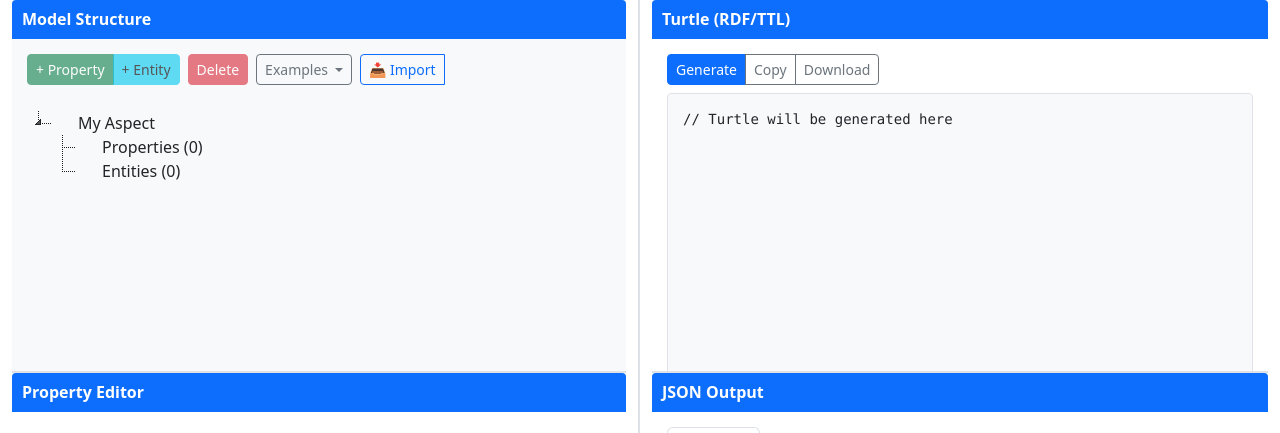
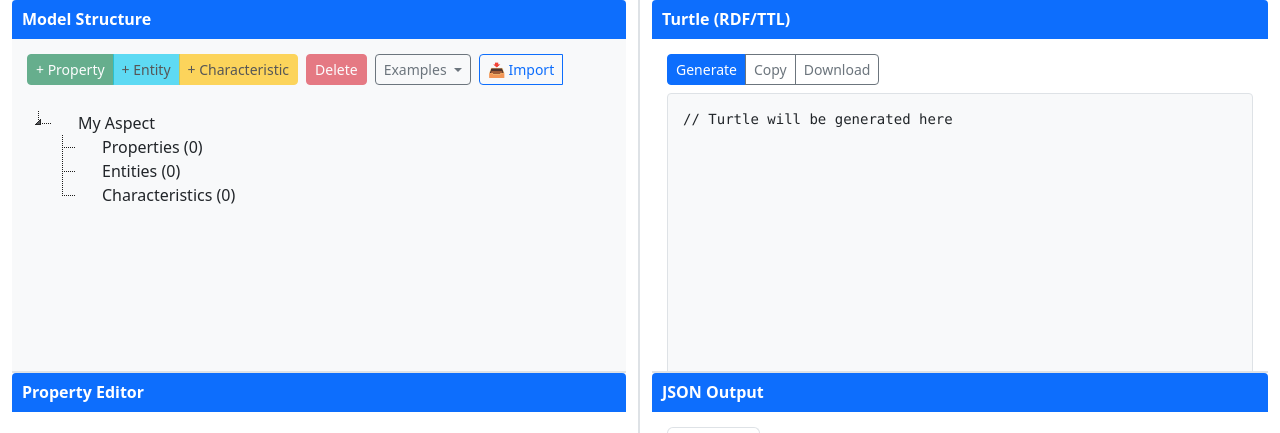
Before and after one commit to miwamasa/ccw-samm2json, a Flask app: page / in a window 1280 px wide. Shown: the part 56-489 px from the top of the page. Run offline with Flask 2, Linux system fonts and the light colour scheme.

Commit message:
Add Characteristic editing with Unit, Enumeration, and Collection support
Implemented comprehensive Characteristic editing functionality with support
for type-specific fields (Unit, Enumeration values, elementCharacteristic).

Tree Structure Changes:
- Added Characteristics folder under Aspect in tree
- Characteristics displayed with ⚙️ icon
- Shows count of characteristics: "Characteristics (N)"
- Added 'characteristic' type to jsTree configuration

HTML Changes (index.html):
- Added +Characteristic button to toolbar
- Button enabled when Aspect is selected

JavaScript Changes (editor.js):

1. buildCharacteristicForm() function:
   - Form fields: ID, Name, Description, Characteristic Type, Data Type
   - Type-specific fields based on characteristicType:
     * Measurement: Unit field (e.g., unit:euro, unit:metre)
     * Enumeration: Values field (comma-separated)
     * List/Set/Collection: Element Type field (elementCharacteristic)
   - Dynamic form updates based on type selection

2. addCharacteristic() function:
   - Creates new characteristic with default Text type
   - Adds to currentModel.characteristics
   - Rebuilds tree to show new characteristic

3. saveForm() updates:
   - Handles enumerationValues field (converts CSV to array)
   - Saves unit, dataType, elementCharacteristic fields
   - Updates currentModel.characteristics when saving

4. deleteNode() updates:
   - Supports deleting characteristics
   - Removes from currentModel.characteristics

5. updateToolbarButtons() updates:
   - +Characteristic button enabled only for Aspect

6. Event handlers:
   - Added click handler for +Characteristic button

Features:
- Create custom characteristics with specific types
- Edit existing characteristics from loaded models
- Measurement characteristics with unit specification
- Enumeration characteristics with value lists
- Collection characteristics with element types
- Full CRUD operations (Create, Read, Update, Delete)

This allows users to:
- Define custom characteristics beyond predefined ones
- Specify units for measurements (unit:euro, unit:kilogram, etc.)
- Create enumerations with specific value sets
- Define collection types with element characteristics
- Build complex SAMM models with rich type information

🤖 Generated with [Claude Code](https://claude.com/claude-code)

Co-Authored-By: Claude <noreply@anthropic.com>

```diff
--- a/samm_editor/web/static/js/editor.js
+++ b/samm_editor/web/static/js/editor.js
@@ -75,7 +75,8 @@ function buildTree() {
             'aspect': { 'icon': '📦' },
             'folder': { 'icon': '📁' },
             'property': { 'icon': '🔹' },
-            'entity': { 'icon': '📄' }
+            'entity': { 'icon': '📄' },
+            'characteristic': { 'icon': '⚙️' }
         },
         'plugins': ['types']
     });
@@ -196,6 +197,29 @@ function modelToTreeData(model) {
 
         aspectNode.children.push(entitiesFolder);
 
+        // Add Characteristics folder
+        const characteristicsFolder = {
+            id: 'folder_characteristics',
+            text: 'Characteristics (' + Object.keys(model.characteristics).length + ')',
+            type: 'folder',
+            icon: '📁',
+            state: { opened: false },
+            children: []
+        };
+
+        Object.keys(model.characteristics).forEach(charId => {
+            const char = model.characteristics[charId];
+            characteristicsFolder.children.push({
+                id: 'characteristic_' + charId,
+                text: char.preferredName?.en || charId,
+                type: 'characteristic',
+                icon: '⚙️',
+                data: char
+            });
+        });
+
+        aspectNode.children.push(characteristicsFolder);
+
         nodes.push(aspectNode);
     } else {
         console.error('No aspect in model!');
@@ -229,6 +253,9 @@ function showFormForNode(node) {
             break;
         case 'entity':
             formHtml = buildEntityForm(nodeData);
+            break;
+        case 'characteristic':
+            formHtml = buildCharacteristicForm(nodeData);
             break;
         default:
             formHtml = '<div class="empty-state"><div>❓</div><p>This type cannot be edited</p></div>';
@@ -334,6 +361,89 @@ function buildEntityForm(entity) {
     `;
 }
 
+function buildCharacteristicForm(characteristic) {
+    // Determine characteristic type
+    const charType = characteristic.characteristicType || characteristic.characteristic_type || 'Text';
+
+    let extraFields = '';
+
+    // Add type-specific fields
+    if (charType === 'Measurement') {
+        extraFields = `
+            <div class="form-group">
+                <label class="form-label">Unit</label>
+                <input type="text" class="form-control form-control-sm" name="unit"
+                    value="${characteristic.unit || ''}"
+                    placeholder="e.g., unit:metre, unit:kilogram">
+                <small class="form-text text-muted">SAMM unit URN (e.g., unit:euro)</small>
+            </div>
+        `;
+    } else if (charType === 'Enumeration') {
+        const values = characteristic.values || [];
+        const valuesStr = Array.isArray(values) ? values.join(', ') : '';
+        extraFields = `
+            <div class="form-group">
+                <label class="form-label">Enumeration Values</label>
+                <input type="text" class="form-control form-control-sm" name="enumerationValues"
+                    value="${valuesStr}"
+                    placeholder="value1, value2, value3">
+                <small class="form-text text-muted">Comma-separated values</small>
+            </div>
+        `;
+    } else if (charType === 'List' || charType === 'Set' || charType === 'Collection') {
+        extraFields = `
+            <div class="form-group">
+                <label class="form-label">Element Type</label>
+                <input type="text" class="form-control form-control-sm" name="elementCharacteristic"
+                    value="${characteristic.elementCharacteristic || characteristic.element_characteristic || ''}"
+                    placeholder="e.g., samm-c:Text or custom characteristic">
+                <small class="form-text text-muted">Characteristic type for collection elements</small>
+            </div>
+        `;
+    }
+
+    return `
+        <form id="nodeForm">
+            <div class="form-group">
+                <label class="form-label">ID</label>
+                <input type="text" class="form-control form-control-sm" name="id" value="${characteristic.id || ''}" readonly>
+            </div>
+            <div class="form-group">
+                <label class="form-label">Name (English)</label>
+                <input type="text" class="form-control form-control-sm" name="preferredName_en" value="${characteristic.preferredName?.en || ''}">
+            </div>
+            <div class="form-group">
+                <label class="form-label">Description (English)</label>
+                <textarea class="form-control form-control-sm" name="description_en" rows="2">${characteristic.description?.en || ''}</textarea>
+            </div>
+            <div class="form-group">
+                <label class="form-label">Characteristic Type</label>
+                <select class="form-control form-control-sm" name="characteristicType" id="charTypeSelect">
+                    <option value="Text" ${charType === 'Text' ? 'selected' : ''}>Text</option>
+                    <option value="Boolean" ${charType === 'Boolean' ? 'selected' : ''}>Boolean</option>
+                    <option value="Timestamp" ${charType === 'Timestamp' ? 'selected' : ''}>Timestamp</option>
+                    <option value="Measurement" ${charType === 'Measurement' ? 'selected' : ''}>Measurement</option>
+                    <option value="Enumeration" ${charType === 'Enumeration' ? 'selected' : ''}>Enumeration</option>
+                    <option value="List" ${charType === 'List' ? 'selected' : ''}>List</option>
+                    <option value="Set" ${charType === 'Set' ? 'selected' : ''}>Set</option>
+                    <option value="Collection" ${charType === 'Collection' ? 'selected' : ''}>Collection</option>
+                </select>
+            </div>
+            <div class="form-group">
+                <label class="form-label">Data Type</label>
+                <input type="text" class="form-control form-control-sm" name="dataType"
+                    value="${characteristic.dataType || characteristic.data_type || ''}"
+                    placeholder="e.g., xsd:string, xsd:boolean">
+                <small class="form-text text-muted">XSD data type or Entity URN</small>
+            </div>
+            <div id="charTypeSpecificFields">
+                ${extraFields}
+            </div>
+            <button type="submit" class="btn btn-primary btn-sm mt-3">Save</button>
+        </form>
+    `;
+}
+
 function attachFormHandlers() {
     $('#nodeForm').off('submit').on('submit', function(e) {
         e.preventDefault();
@@ -366,6 +476,9 @@ function saveForm() {
             updates.description[lang] = value;
         } else if (key === 'optional' || key === 'isAbstract') {
             updates[key] = true;  // checkbox is checked
+        } else if (key === 'enumerationValues') {
+            // Convert comma-separated string to array
+            updates.values = value.split(',').map(v => v.trim()).filter(v => v);
         } else {
             updates[key] = value;
         }
@@ -397,6 +510,9 @@ function saveForm() {
     } else if (nodeType === 'aspect' && currentModel.aspect) {
         Object.assign(currentModel.aspect, updates);
         console.log('Updated currentModel.aspect:', currentModel.aspect);
+    } else if (nodeType === 'characteristic' && currentModel.characteristics[nodeId]) {
+        Object.assign(currentModel.characteristics[nodeId], updates);
+        console.log('Updated currentModel.characteristics[' + nodeId + ']:', currentModel.characteristics[nodeId]);
     }
 
     // Update tree node text
@@ -420,6 +536,12 @@ function setupEventHandlers() {
     $('#addEntityBtn').off('click').on('click', function() {
         console.log('Add Entity clicked');
         addEntity();
+    });
+
+    // Add Characteristic button
+    $('#addCharacteristicBtn').off('click').on('click', function() {
+        console.log('Add Characteristic clicked');
+        addCharacteristic();
     });
 
     // Delete button
@@ -493,6 +615,8 @@ function updateToolbarButtons() {
     $('#addPropertyBtn').prop('disabled', !isAspect && !isEntity);
     // +Entity button: enabled only for Aspect
     $('#addEntityBtn').prop('disabled', !isAspect);
+    // +Characteristic button: enabled only for Aspect
+    $('#addCharacteristicBtn').prop('disabled', !isAspect);
     $('#deleteNodeBtn').prop('disabled', !isDeletable);
 
     console.log('Toolbar updated - nodeType:', nodeType, 'isAspect:', isAspect, 'isEntity:', isEntity, 'isDeletable:', isDeletable);
@@ -570,6 +694,28 @@ function addEntity() {
     showMessage('Entity added', 'success');
 }
 
+function addCharacteristic() {
+    console.log('Adding characteristic...');
+    const newId = 'Characteristic' + Date.now();
+    const newCharacteristic = {
+        id: newId,
+        urn: currentModel.namespace + newId,
+        type: 'characteristic',
+        preferredName: { en: 'New Characteristic' },
+        description: { en: '' },
+        characteristicType: 'Text',
+        dataType: 'xsd:string'
+    };
+
+    currentModel.characteristics[newId] = newCharacteristic;
+
+    console.log('Characteristic added:', newCharacteristic);
+    console.log('Current model:', currentModel);
+
+    buildTree();
+    showMessage('Characteristic added', 'success');
+}
+
 function deleteNode() {
     if (!selectedNode) {
         console.error('No node selected');
@@ -621,6 +767,9 @@ function deleteNode() {
     } else if (nodeType === 'entity') {
         delete currentModel.entities[nodeId];
         console.log('Entity deleted:', nodeId);
+    } else if (nodeType === 'characteristic') {
+        delete currentModel.characteristics[nodeId];
+        console.log('Characteristic deleted:', nodeId);
     }
 
     buildTree();
--- a/samm_editor/web/templates/index.html
+++ b/samm_editor/web/templates/index.html
@@ -134,6 +134,9 @@
                             </button>
                             <button type="button" class="btn btn-info" id="addEntityBtn" disabled>
                                 + Entity
+                            </button>
+                            <button type="button" class="btn btn-warning" id="addCharacteristicBtn" disabled>
+                                + Characteristic
                             </button>
                         </div>
                         <div class="btn-group btn-group-sm me-2" role="group">
```
